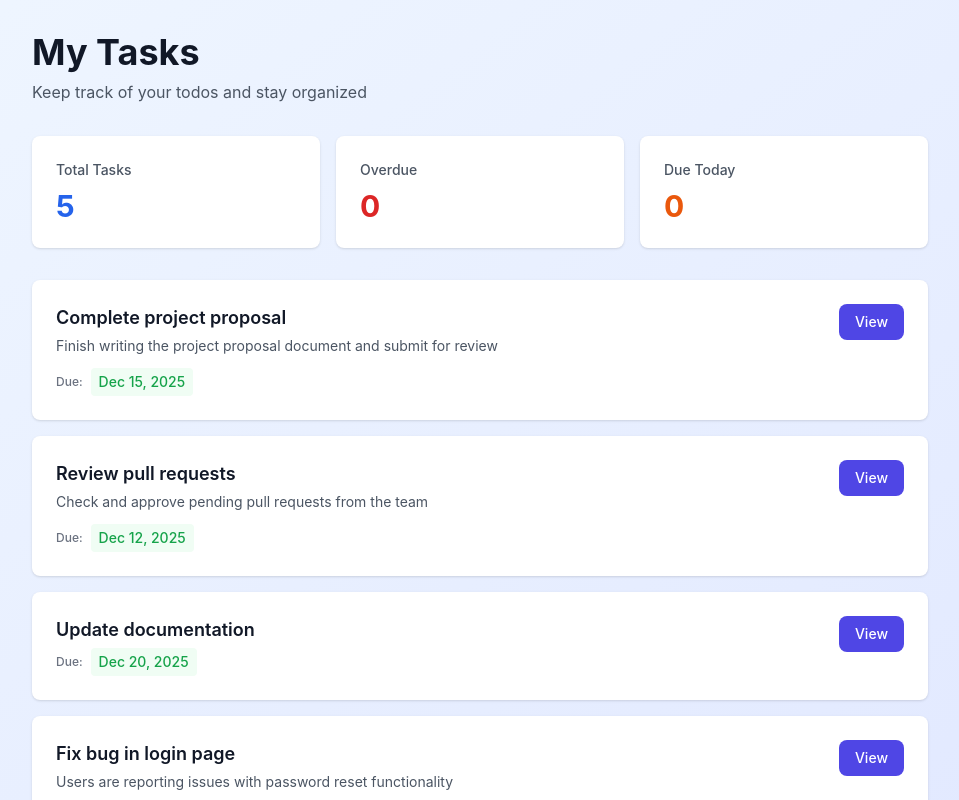
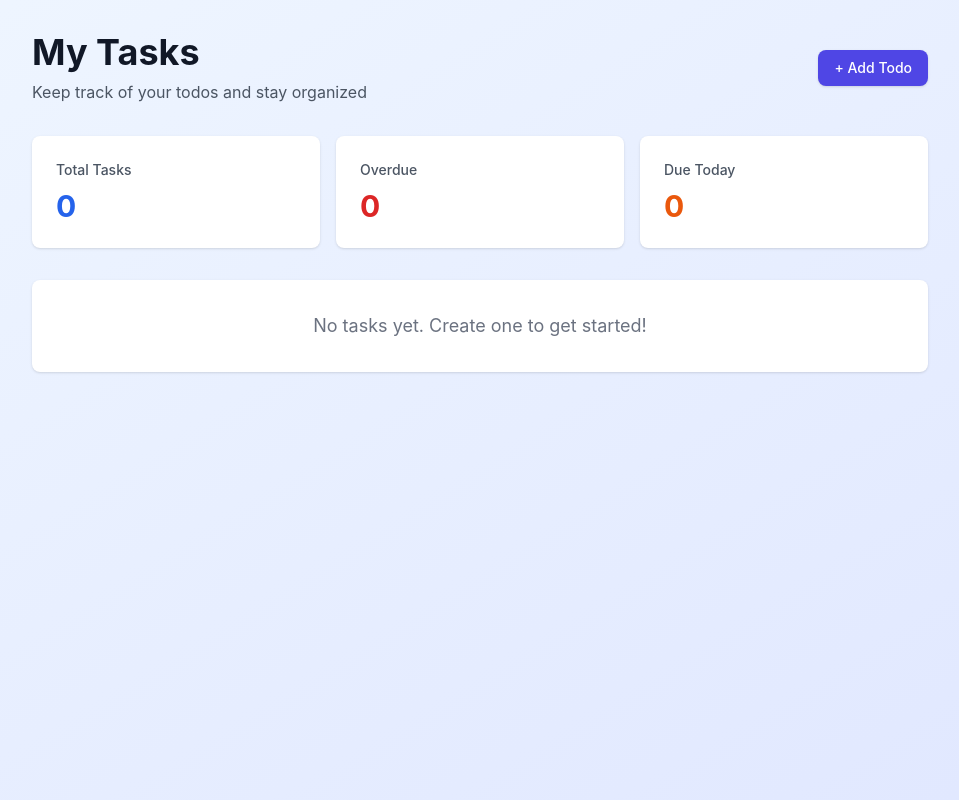
Before and after one commit to Vikum-Viraj/Todo, a React (Create React App) app: page / in a window 1280 px wide. Shown: the top 800 px of the page, without its empty margins (160-1119 px from the left). Built offline with nearby package versions, Linux system fonts and the light colour scheme.

Commit message:
add to do feature

```diff
--- a/src/components/AddToDo.js
+++ b/src/components/AddToDo.js
@@ -0,0 +1,111 @@
+import React, { useState } from 'react';
+
+export default function AddToDo({ onAdd, onClose }) {
+  const [formData, setFormData] = useState({
+    title: '',
+    description: '',
+    dueDate: '',
+  });
+  const [errors, setErrors] = useState({});
+
+  const handleChange = (e) => {
+    const { name, value } = e.target;
+    setFormData((prev) => ({ ...prev, [name]: value }));
+  };
+
+  const validate = () => {
+    const nextErrors = {};
+    if (!formData.title.trim()) {
+      nextErrors.title = 'Title is required';
+    }
+    if (!formData.dueDate) {
+      nextErrors.dueDate = 'Due date is required';
+    } else if (Number.isNaN(Date.parse(formData.dueDate))) {
+      nextErrors.dueDate = 'Enter a valid date';
+    }
+    setErrors(nextErrors);
+    return Object.keys(nextErrors).length === 0;
+  };
+
+  const handleSubmit = (e) => {
+    e.preventDefault();
+    if (!validate()) return;
+
+    onAdd({
+      title: formData.title.trim(),
+      description: formData.description.trim(),
+      dueDate: formData.dueDate,
+    });
+
+    setFormData({ title: '', description: '', dueDate: '' });
+    setErrors({});
+  };
+
+  return (
+    <div className="bg-white rounded-lg shadow p-6">
+      <div className="flex items-start justify-between mb-4">
+        <h2 className="text-xl font-semibold text-gray-900">Add Todo</h2>
+        {onClose && (
+          <button
+            type="button"
+            onClick={onClose}
+            className="text-gray-500 hover:text-gray-700 transition-colors text-xl leading-none"
+            aria-label="Close"
+          >
+            ×
+          </button>
+        )}
+      </div>
+      <form className="space-y-4" onSubmit={handleSubmit}>
+        <div>
+          <label className="block text-sm font-medium text-gray-700 mb-1" htmlFor="title">Title *</label>
+          <input
+            id="title"
+            name="title"
+            type="text"
+            value={formData.title}
+            onChange={handleChange}
+            className={`w-full rounded-md border px-3 py-2 focus:outline-none focus:ring-2 focus:ring-indigo-500 ${errors.title ? 'border-red-500' : 'border-gray-300'}`}
+            placeholder="Enter todo title"
+          />
+          {errors.title && <p className="text-red-600 text-sm mt-1">{errors.title}</p>}
+        </div>
+
+        <div>
+          <label className="block text-sm font-medium text-gray-700 mb-1" htmlFor="description">Description</label>
+          <textarea
+            id="description"
+            name="description"
+            value={formData.description}
+            onChange={handleChange}
+            className="w-full rounded-md border border-gray-300 px-3 py-2 focus:outline-none focus:ring-2 focus:ring-indigo-500"
+            placeholder="Optional description"
+            rows="3"
+          />
+        </div>
+
+        <div>
+          <label className="block text-sm font-medium text-gray-700 mb-1" htmlFor="dueDate">Due Date *</label>
+          <input
+            id="dueDate"
+            name="dueDate"
+            type="date"
+            value={formData.dueDate}
+            onChange={handleChange}
+            className={`w-full rounded-md border px-3 py-2 focus:outline-none focus:ring-2 focus:ring-indigo-500 ${errors.dueDate ? 'border-red-500' : 'border-gray-300'}`}
+          />
+          {errors.dueDate && <p className="text-red-600 text-sm mt-1">{errors.dueDate}</p>}
+        </div>
+
+        <div className="flex justify-end">
+          <button
+            type="submit"
+            className="px-4 py-2 bg-indigo-600 text-white rounded-lg hover:bg-indigo-700 transition-colors text-sm font-medium"
+          >
+            Add Todo
+          </button>
+        </div>
+      </form>
+    </div>
+  );
+}
--- a/src/pages/Home.js
+++ b/src/pages/Home.js
@@ -1,40 +1,33 @@
-import React, { useState } from 'react';
+import React, { useEffect, useState } from 'react';
 import ViewTodo from '../components/ViewTodo';
+import AddToDo from '../components/AddToDo';
 
 export default function Home() {
     const [selectedTodo, setSelectedTodo] = useState(null);
-    const [todos, setTodos] = useState([
-        {
-            id: 1,
-            title: 'Complete project proposal',
-            description: 'Finish writing the project proposal document and submit for review',
-            dueDate: '2025-12-15'
-        },
-        {
-            id: 2,
-            title: 'Review pull requests',
-            description: 'Check and approve pending pull requests from the team',
-            dueDate: '2025-12-12'
-        },
-        {
-            id: 3,
-            title: 'Update documentation',
-            description: '',
-            dueDate: '2025-12-20'
-        },
-        {
-            id: 4,
-            title: 'Fix bug in login page',
-            description: 'Users are reporting issues with password reset functionality',
-            dueDate: '2025-12-13'
-        },
-        {
-            id: 5,
-            title: 'Schedule team meeting',
-            description: '',
-            dueDate: '2025-12-14'
+    const [showAddModal, setShowAddModal] = useState(false);
+    const [todos, setTodos] = useState([]);
+
+    useEffect(() => {
+        const stored = localStorage.getItem('todos');
+        if (stored) {
+            try {
+                const parsed = JSON.parse(stored);
+                if (Array.isArray(parsed)) {
+                    setTodos(parsed);
+                    return;
+                }
+            } catch (err) {
+                // ignore parse errors and fall back to defaults
+            }
         }
-    ]);
+        setTodos([]);
+    }, []);
+
+    useEffect(() => {
+        if (todos.length > 0) {
+            localStorage.setItem('todos', JSON.stringify(todos));
+        }
+    }, [todos]);
 
     const formatDate = (dateString) => {
         const options = { year: 'numeric', month: 'short', day: 'numeric' };
@@ -55,15 +48,35 @@ export default function Home() {
 
     const handleBackToList = () => {
         setSelectedTodo(null);
-    }
+    };
+
+    const handleAddTodo = (newTodo) => {
+        const todoToAdd = {
+            ...newTodo,
+            id: Date.now(),
+            completed: false,
+        };
+        setTodos((prev) => [todoToAdd, ...prev]);
+        setShowAddModal(false);
+    };
 
     return (
         <div className="min-h-screen bg-gradient-to-br from-blue-50 to-indigo-100 py-8 px-4 sm:px-6 lg:px-8">
             <div className="max-w-4xl mx-auto">
                 {/* Header */}
-                <div className="mb-8">
-                    <h1 className="text-4xl font-bold text-gray-900 mb-2">My Tasks</h1>
-                    <p className="text-gray-600">Keep track of your todos and stay organized</p>
+                <div className="mb-8 flex flex-col sm:flex-row sm:items-center sm:justify-between gap-4">
+                    <div>
+                        <h1 className="text-4xl font-bold text-gray-900 mb-2">My Tasks</h1>
+                        <p className="text-gray-600">Keep track of your todos and stay organized</p>
+                    </div>
+                    <div className="flex justify-start sm:justify-end">
+                        <button
+                            className="px-4 py-2 bg-indigo-600 text-white rounded-lg hover:bg-indigo-700 transition-colors text-sm font-medium shadow"
+                            onClick={() => setShowAddModal(true)}
+                        >
+                            + Add Todo
+                        </button>
+                    </div>
                 </div>
 
                 {/* Stats */}
@@ -146,6 +159,20 @@ export default function Home() {
                         </div>
                     </div>
                 )}
+
+                {showAddModal && (
+                    <div
+                        className="fixed inset-0 z-50 flex items-start justify-center bg-black/50 backdrop-blur-sm px-4 py-10"
+                        onClick={() => setShowAddModal(false)}
+                    >
+                        <div
+                            className="w-full max-w-2xl"
+                            onClick={(e) => e.stopPropagation()}
+                        >
+                            <AddToDo onAdd={handleAddTodo} onClose={() => setShowAddModal(false)} />
+                        </div>
+                    </div>
+                )}
             </div>
         </div>
     );
```
